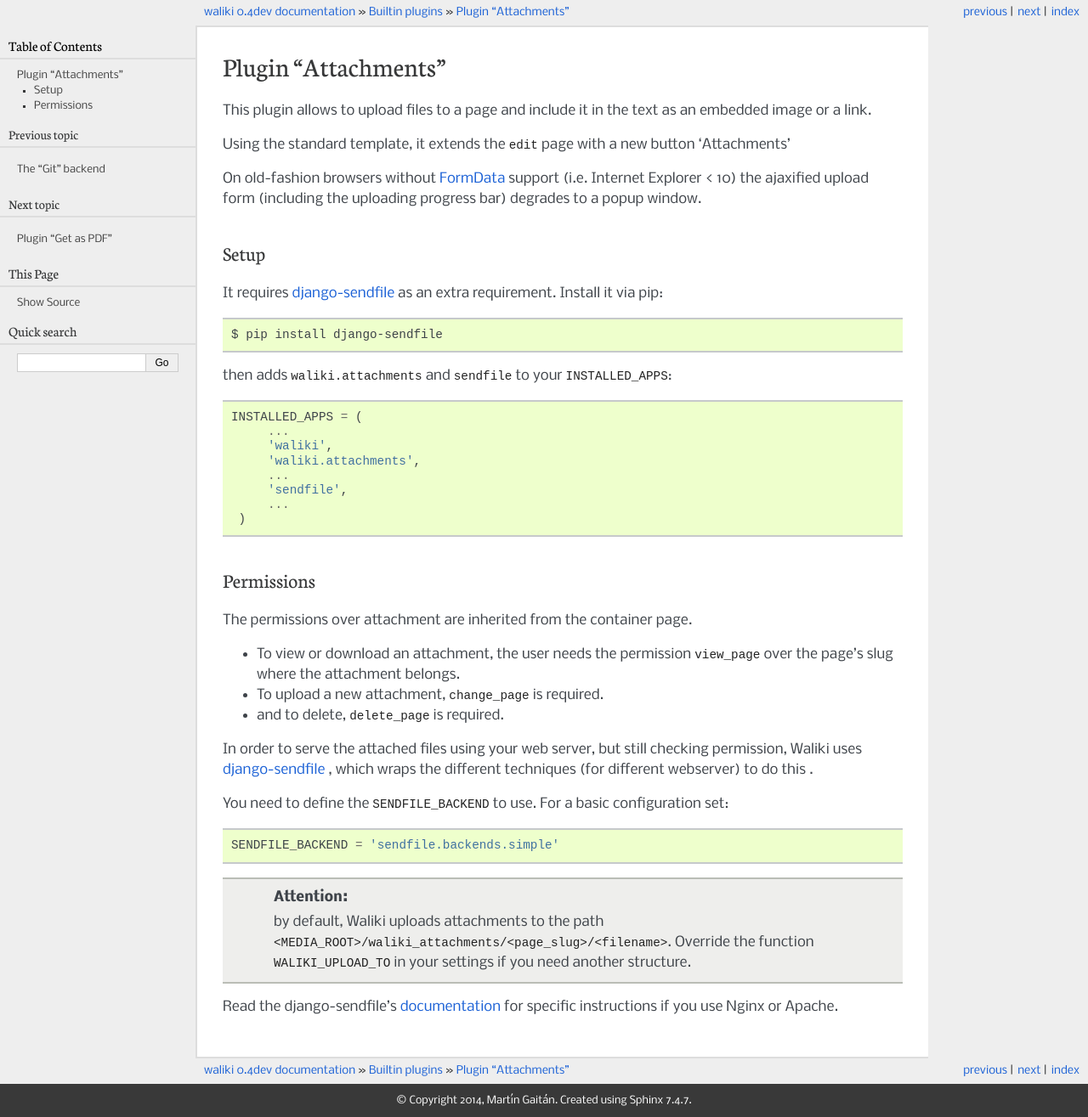
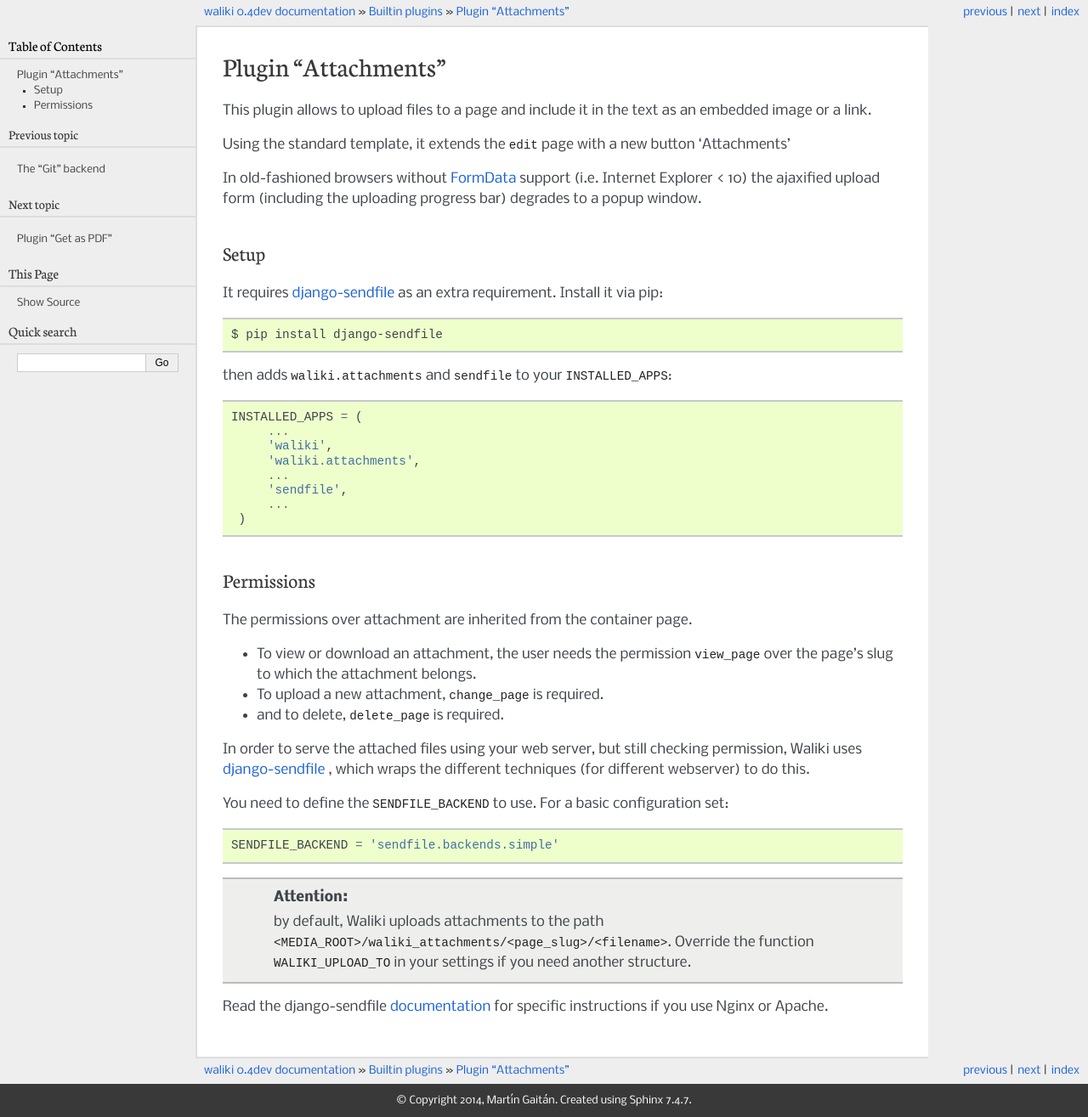
Before and after one commit to mgaitan/waliki, a Sphinx documentation site: the page built from docs/attachments.rst, in a window 1280 px wide. Shown: the whole page at 85% size. Built offline with Sphinx 7.4.7, drawn with Linux system fonts in a browser that asks for light colours.

Commit message:
Update attachments.rst

```diff
--- a/docs/attachments.rst
+++ b/docs/attachments.rst
@@ -6,7 +6,7 @@
 
 Using the standard template, it extends the ``edit`` page with a new button 'Attachments'
 
-On old-fashion browsers without FormData_ support (i.e. Internet Explorer < 10) the ajaxified upload form (including the uploading progress bar) degrades to a popup window.
+In old-fashioned browsers without FormData_ support (i.e. Internet Explorer < 10) the ajaxified upload form (including the uploading progress bar) degrades to a popup window.
 
 
 .. _FormData: https://developer.mozilla.org/en-US/docs/Web/API/FormData
@@ -37,12 +37,12 @@
 
 The permissions over attachment are inherited from the container page.
 
-* To view or download an attachment, the user needs the permission ``view_page`` over the page's slug where the attachment belongs.
+* To view or download an attachment, the user needs the permission ``view_page`` over the page's slug to which the attachment belongs.
 * To upload a new attachment, ``change_page`` is required.
 * and to delete, ``delete_page`` is required.
 
 
-In order to serve the attached files using your web server, but still checking permission, Waliki uses `django-sendfile <https://github.com/johnsensible/django-sendfile>`_ , which wraps the different techniques (for different webserver) to do this .
+In order to serve the attached files using your web server, but still checking permission, Waliki uses `django-sendfile <https://github.com/johnsensible/django-sendfile>`_ , which wraps the different techniques (for different webserver) to do this.
 
 You need to define the ``SENDFILE_BACKEND`` to use. For a basic configuration set::
 
@@ -53,4 +53,4 @@
 .. attention:: by default, Waliki uploads attachments to the path ``<MEDIA_ROOT>/waliki_attachments/<page_slug>/<filename>``. Override the function ``WALIKI_UPLOAD_TO`` in your settings if you need another structure.
 
 
-Read the django-sendfile's `documentation <https://github.com/johnsensible/django-sendfile#simple-backend>`_  for specific instructions if you use Nginx or Apache.
+Read the django-sendfile `documentation <https://github.com/johnsensible/django-sendfile#simple-backend>`_  for specific instructions if you use Nginx or Apache.
```
